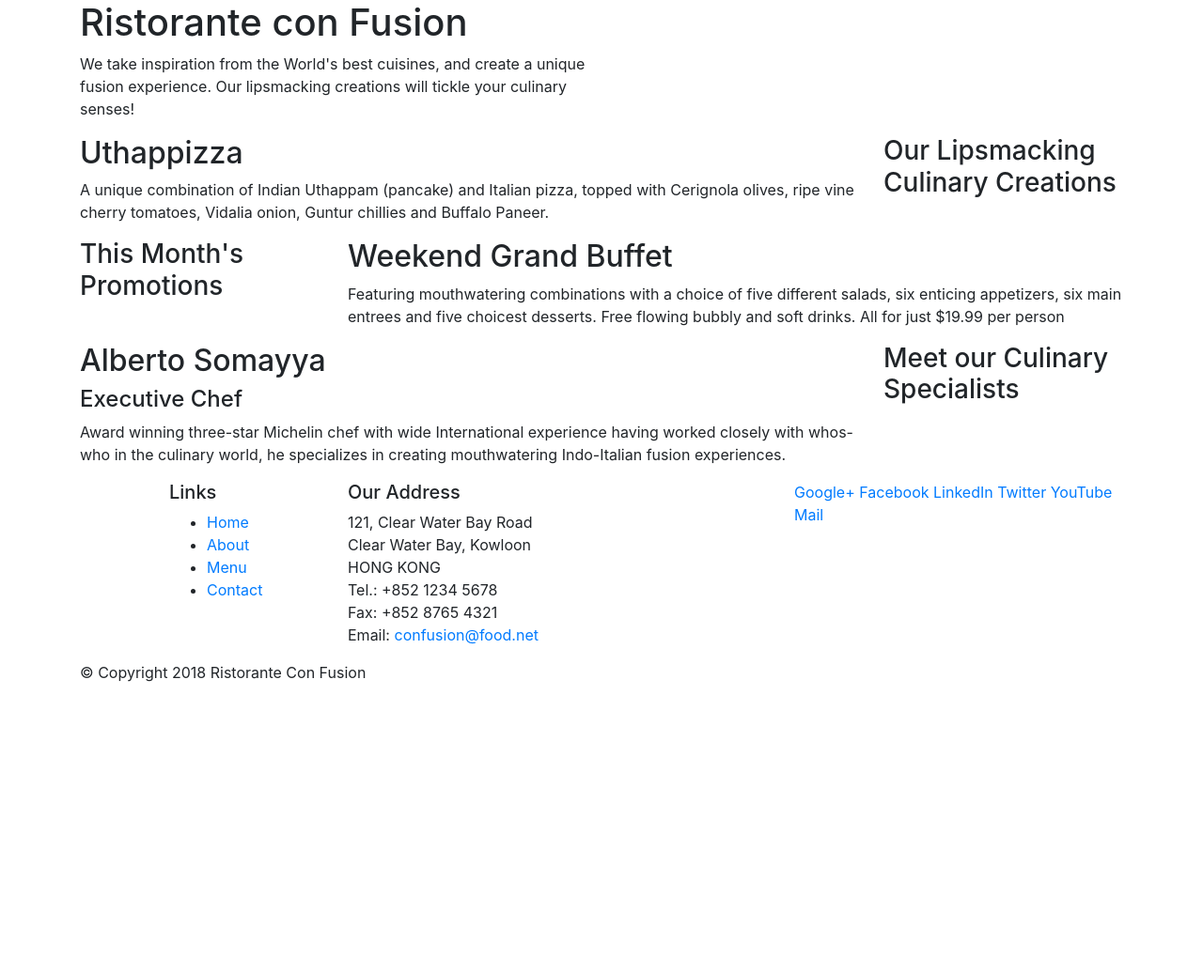
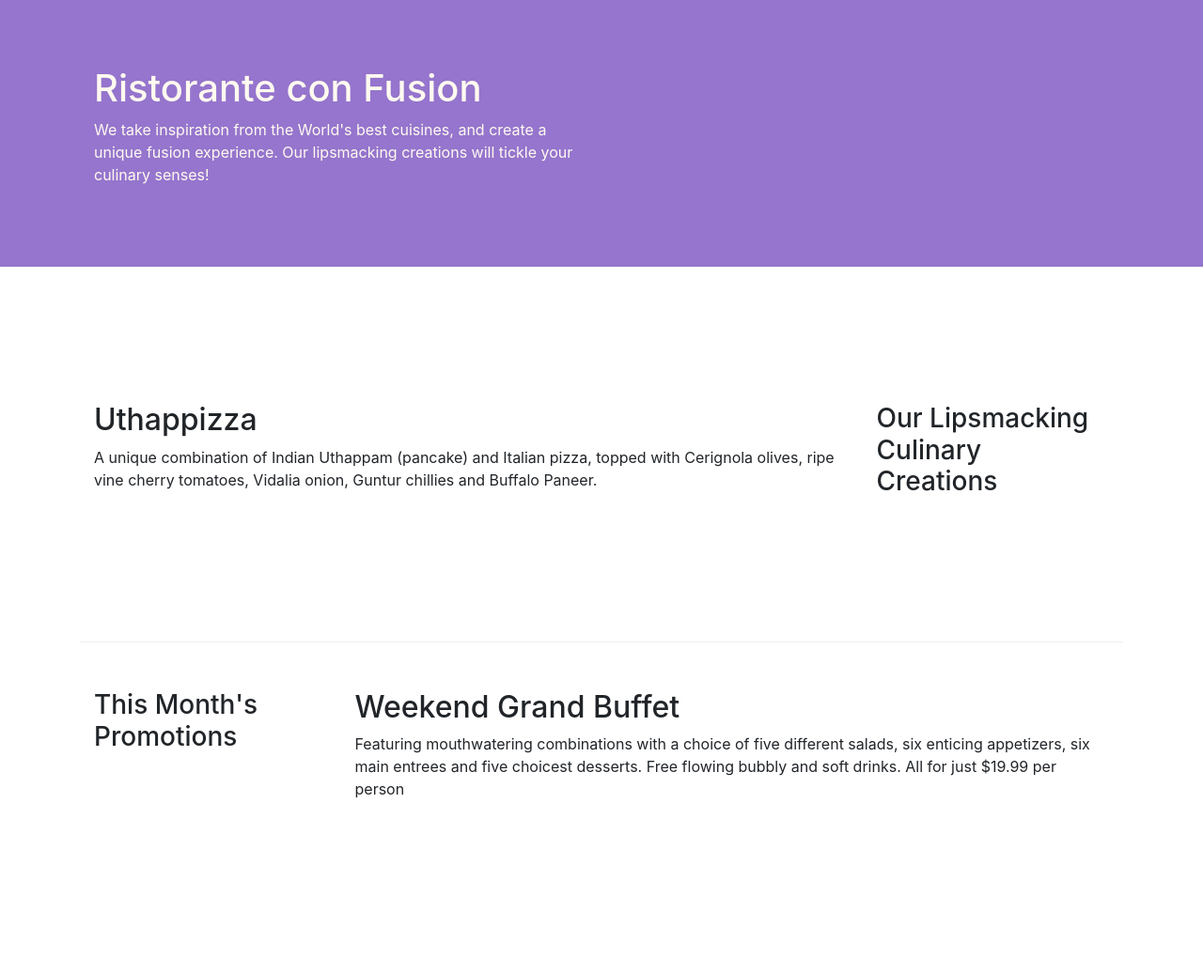
Before and after one commit to DhruvTrehan29/BootStrap-Website-, a website: page index.html in a window 1280 px wide. Shown: the top 1036 px of the page at 94% size. Before the commit the page ends 800 px from the top, so only its background shows below. Drawn offline with nearby package versions, Linux system fonts and the light colour scheme.

Commit message:
Third Commit

```diff
--- a/index.html
+++ b/index.html
@@ -9,6 +9,7 @@
 
      <!-- Bootstrap CSS -->
      <link rel="stylesheet" href="node_modules/bootstrap/dist/css/bootstrap.min.css">
+     <link rel="stylesheet" href="style.css">
     <title>Ristorante Con Fusion</title>
 </head>
 
@@ -16,7 +17,7 @@
 
     <header class="Jumbotron">
         <div class="container">
-            <div class="row">
+            <div class="row row-header">
                 <div class="col-12 col-sm-6">
                     <h1>Ristorante con Fusion</h1>
                     <p>We take inspiration from the World's best cuisines, and create a unique fusion experience. Our lipsmacking creations will tickle your culinary senses!</p>
@@ -28,7 +29,7 @@
     </header>
 
     <div class="container">
-        <div class="row">
+        <div class="row row-content align-items-center">
             <div class="col-12 col-sm-4 order-sm-last col-md-3">
                 <h3>Our Lipsmacking Culinary Creations</h3>
             </div>
@@ -39,8 +40,8 @@
         </div>
 
 
-        <div class="row">
-            <div class="col-12 col-sm-4 col-md-3">
+        <div class="row row-content">
+            <div class="col-12 col-sm-4 col-md-3 align-items-center">
                 <h3>This Month's Promotions</h3>
             </div>
             <div class="col col-sm col-md">
@@ -49,8 +50,8 @@
             </div>
         </div>
 
-        <div class="row">
-            <div class="col-12 col-sm-4 order-sm-last col-md-3">
+        <div class="row row-content">
+            <div class="col-12 col-sm-4 order-sm-last col-md-3 align-items-center">
                 <h3>Meet our Culinary Specialists</h3>
             </div>
             <div class="col col-sm order-sm-first col-md">
@@ -61,12 +62,12 @@
         </div>
     </div>
 
-    <footer >
+    <footer class="footer">
         <div class="container">
             <div class="row">
                 <div class="col-4 offset-1 col-sm-2">
                     <h5>Links</h5>
-                    <ul>
+                    <ul class="list-unstyled">
                         <li><a href="#">Home</a></li>
                         <li><a href="#">About</a></li>
                         <li><a href="#">Menu</a></li>
@@ -84,8 +85,8 @@
 		              Email: <a href="mailto:confusion@food.net">confusion@food.net</a>
 		           </address>
                 </div>
-                <div class="col-12 col-sm-4">
-                    <div>
+                <div class="col-12 col-sm-4 align-self-center">
+                    <div class="text-center">
                         <a href="http://google.com/+">Google+</a>
                         <a href="http://www.facebook.com/profile.php?id=">Facebook</a>
                         <a href="http://www.linkedin.com/in/">LinkedIn</a>
@@ -95,7 +96,7 @@
                     </div>
                 </div>
            </div>
-           <div class="row">
+           <div class="row justify-content-center">
                 <div class="col-auto">
                     <p>© Copyright 2018 Ristorante Con Fusion</p>
                 </div>
--- /dev/null
+++ b/style.css
@@ -0,0 +1,25 @@
+.row-header{
+ margin: 0px auto;
+}
+.row-content{
+    margin: 0px auto;
+    padding: 50px 0px 50px 0px;
+    border-bottom: 1px ridge;
+    min-height: 400px;
+}
+.footer{
+    background-color: #D1C4E9;
+    margin: 0px auto;
+    padding: 20px 0px 20px 0px;
+}
+.Jumbotron{
+    padding: 70px 30px 70px 30px;
+    margin: 0px auto;
+    background:#9575CD;
+    color: floralwhite;
+}
+.address{
+    font-size: 80%;
+    margin: 0px;
+    color: #0f0f0f;
+}
```
